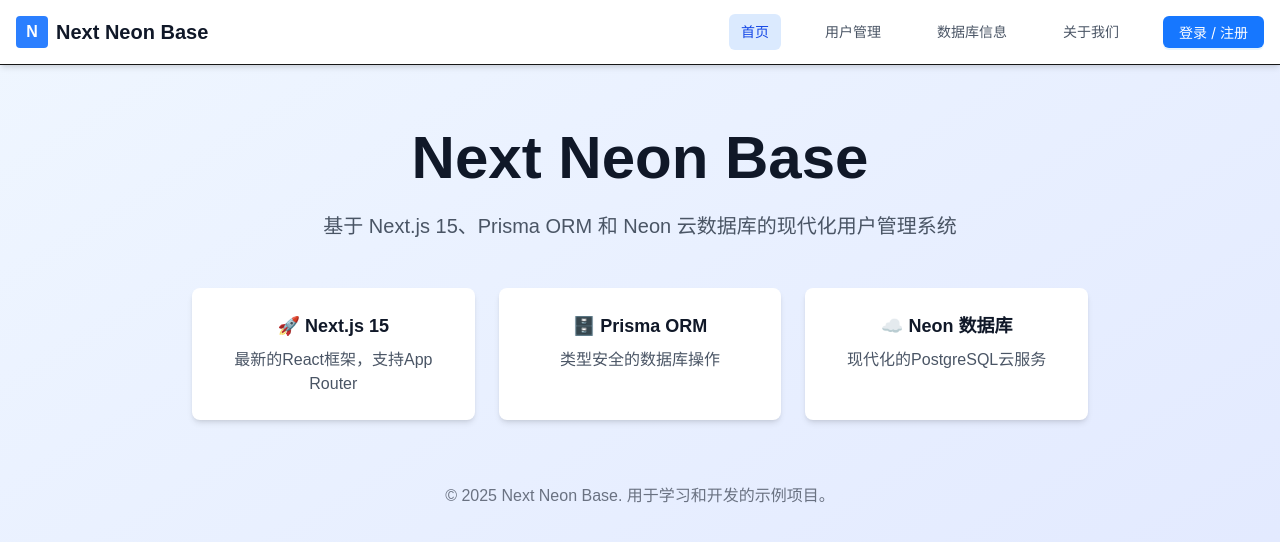
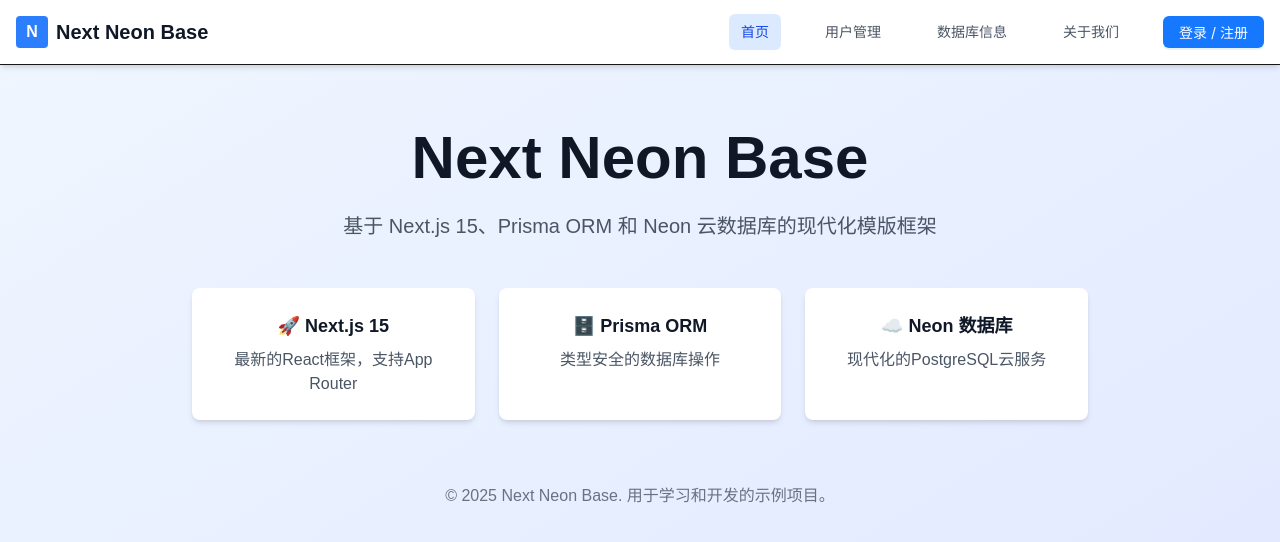
Before and after one commit to durunsong/next-neon-base, a Next.js app: page / in a window 1280 px wide. Shown: the top 542 px of the page. Built offline with nearby package versions, Linux system fonts and the light colour scheme.

Commit message:
🥝fixed docs

```diff
--- a/src/app/about/page.tsx
+++ b/src/app/about/page.tsx
@@ -20,7 +20,7 @@
             <h1 className="text-4xl md:text-5xl font-bold text-gray-900 mb-4">
               关于 Next Neon Base
             </h1>
-            <p className="text-xl text-gray-600">现代化的全栈用户管理系统解决方案</p>
+            <p className="text-xl text-gray-600">现代化的全栈模版框架解决方案</p>
           </div>
 
           <div className="grid grid-cols-1 lg:grid-cols-2 gap-8 mb-12">
--- a/src/app/page.tsx
+++ b/src/app/page.tsx
@@ -2,10 +2,10 @@
 
 export const metadata: Metadata = {
   title: '首页',
-  description: 'Next.js + Prisma + Neon 用户管理系统的首页',
+  description: 'Next.js + Prisma + Neon 模版框架的首页',
   openGraph: {
     title: 'Next Neon Base - 首页',
-    description: '现代化的用户管理系统首页',
+    description: '现代化的模版框架首页',
   },
 };
 
@@ -16,7 +16,7 @@
         <main className="text-center">
           <h1 className="text-4xl md:text-6xl font-bold text-gray-900 mb-6">Next Neon Base</h1>
           <p className="text-xl text-gray-600 mb-8 max-w-2xl mx-auto">
-            基于 Next.js 15、Prisma ORM 和 Neon 云数据库的现代化用户管理系统
+            基于 Next.js 15、Prisma ORM 和 Neon 云数据库的现代化模版框架
           </p>
 
           <div className="grid grid-cols-1 md:grid-cols-3 gap-6 mt-12 max-w-4xl mx-auto">
```
Also changed, not shown: 2 other files (tests, documents, lock files or other folders).
